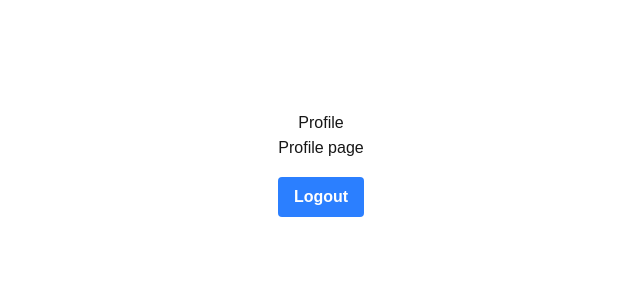
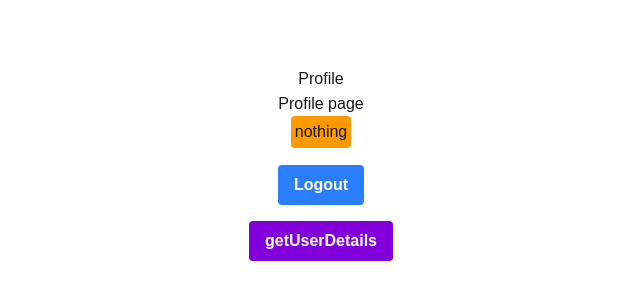
Before and after one commit to Shelarnitin/nextjs-login, a Next.js app: page /profile in a window 1280 px wide. Shown: the part 236-536 px from the top of the page, without its empty margins (319-959 px from the left). Built offline with nearby package versions, Linux system fonts and the light colour scheme.

Commit message:
added middleware

```diff
--- a/src/app/profile/page.tsx
+++ b/src/app/profile/page.tsx
@@ -2,10 +2,12 @@
 import axios from "axios";
 import Link from "next/link";
 import { useRouter } from "next/navigation";
+import React, {useState} from "react"
 import toast from "react-hot-toast";
 
 export default function ProfilePage() {
     const router = useRouter();
+    const [data, setData] = useState("nothing")
     const logout = async () => {
         try {
             await axios.get('/api/users/logout')
@@ -16,17 +18,33 @@
             toast.error(error.message)
         }
     }
+
+    const getUserDetails = async () => {
+        const res = await axios.get('/api/users/me')
+        console.log(res.data);
+        setData(res.data.data._id)
+    }
+
     return (
         <div className="flex flex-col items-center justify-center min-h-screen py-2">
             <h1>Profile</h1>
             <hr />
             <p>Profile page</p>
+            <h2 className="p-1 rounded bg-amber-500">{data === 'nothing' ? "nothing" : <Link href={`/profile/${data}`}>
+            {data}
+            </Link> }</h2>
             <hr />
             <button
             onClick={logout}
             className="bg-blue-500 mt-4 hover:bg-blue-700
             text-white font-bold py-2 px-4 rounded"
             >Logout</button>
+
+            <button
+            onClick={getUserDetails}
+            className="bg-purple-700 mt-4 hover:bg-blue-700
+            text-white font-bold py-2 px-4 rounded"
+            >getUserDetails</button>
         </div>
     )
 }
```
